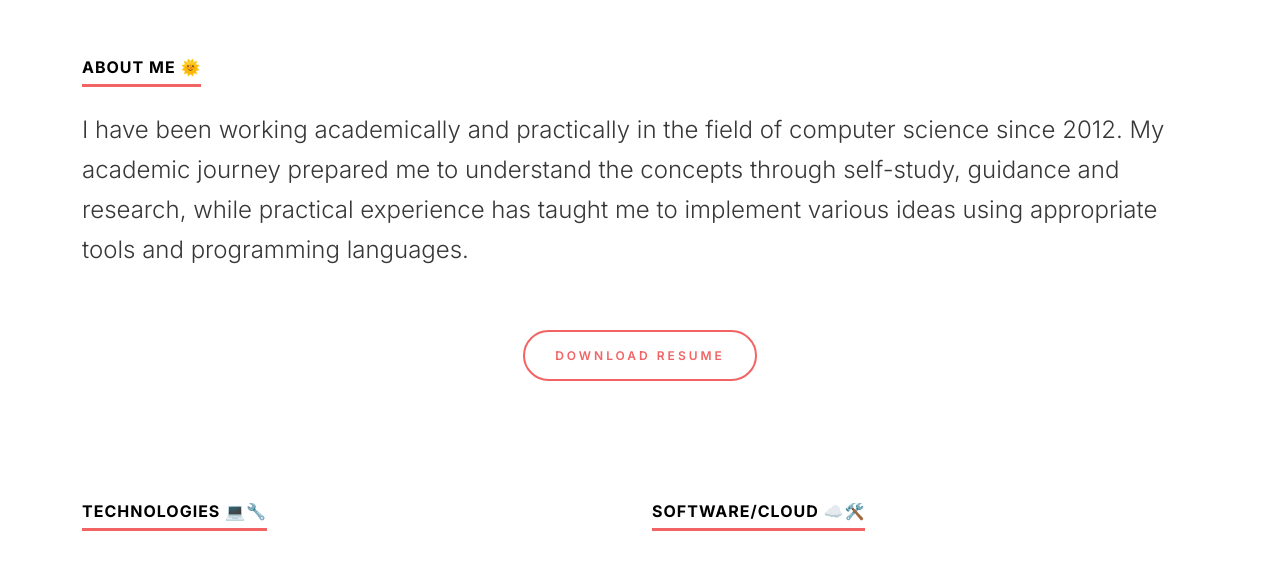
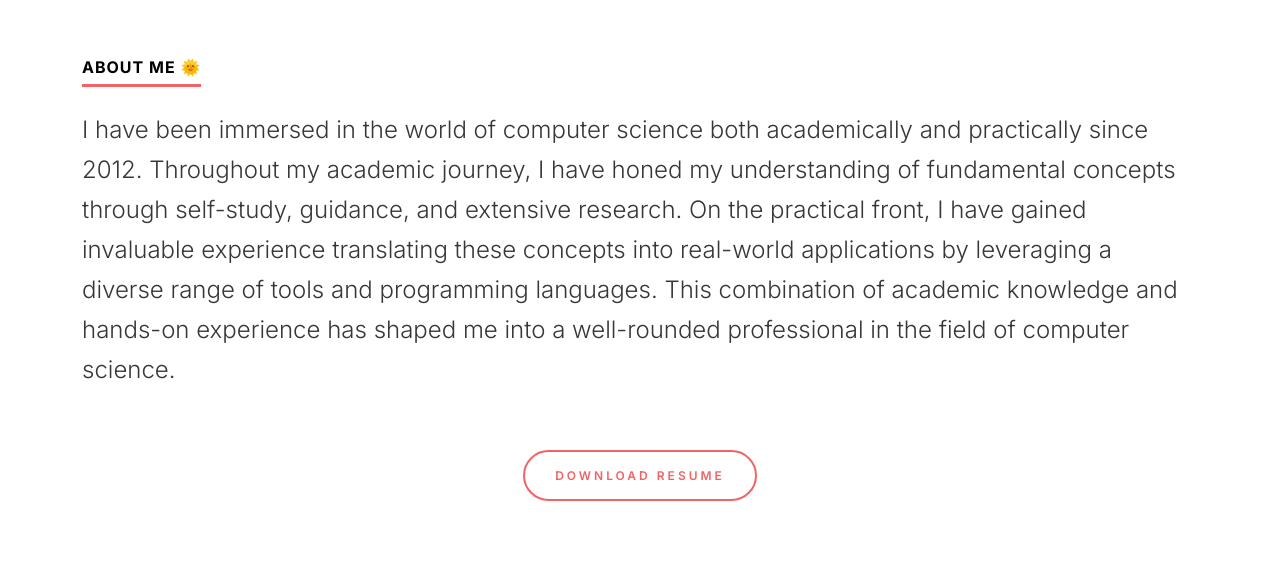
Before and after one commit to vishvapalsinh/Profile, a plain HTML site: page index.html in a window 1280 px wide. Shown: the part 711-1273 px from the top of the page. Drawn offline with nearby package versions, Linux system fonts and the light colour scheme.

Commit message:
Updating about me section

```diff
--- a/index.html
+++ b/index.html
@@ -87,7 +87,9 @@
       <div class="container">
         <section>
             <h2 class="ds-heading">About Me 🌞</h2>
-            <p>I have been working academically and practically in the field of computer science since 2012. My academic journey prepared me to understand the concepts through self-study, guidance and research, while practical experience has taught me to implement various ideas using appropriate tools and programming languages.</p>
+            <p>
+              I have been immersed in the world of computer science both academically and practically since 2012. Throughout my academic journey, I have honed my understanding of fundamental concepts through self-study, guidance, and extensive research.
+              On the practical front, I have gained invaluable experience translating these concepts into real-world applications by leveraging a diverse range of tools and programming languages. This combination of academic knowledge and hands-on experience has shaped me into a well-rounded professional in the field of computer science.</p>
             <div class="ds-button-sec text-center">
                 <a href="resume.pdf" target="_blank" class="ds-button">Download Resume</a>
             </div>
@@ -267,7 +269,8 @@
                   <div class="col-12 col-sm-12 col-md-7 col-lg-7 col-xl-7 col-xxl-7">
                       <section>
                           <h3 class="ds-work-tilte">Tripy mobile app</h3>
-                          <p>Lorem ipsum dolor sit amet, consectetur adipiscing elit. Duis quis sem maximus, ornare metus ut, congue enim. Sed fermentum nulla tellus, quis efficitur mauris tristique efficitur. Aliquam rhoncus sem sed ullamcorper venenatis. Aenean malesuada eu orci non sodales. </p>
+                          <p>Lorem ipsum dolor sit amet, consectetur adipiscing elit. Duis quis sem maximus, ornare metus ut, congue enim.
+                            Sed fermentum nulla tellus, quis efficitur mauris tristique efficitur. Aliquam rhoncus sem sed ullamcorper venenatis. Aenean malesuada eu orci non sodales. </p>
                           <a href="works-setails.html" class="ds-button">Details</a>
                       </section>
                   </div>
@@ -281,7 +284,8 @@
                   <div class="col-12 col-sm-12 col-md-7 col-lg-7 col-xl-7 col-xxl-7">
                       <section>
                           <h3 class="ds-work-tilte">Hello mobile app</h3>
-                          <p>Lorem ipsum dolor sit amet, consectetur adipiscing elit. Duis quis sem maximus, ornare metus ut, congue enim. Sed fermentum nulla tellus, quis efficitur mauris tristique efficitur. Aliquam rhoncus sem sed ullamcorper venenatis. Aenean malesuada eu orci non sodales. </p>
+                          <p>Lorem ipsum dolor sit amet, consectetur adipiscing elit. Duis quis sem maximus, ornare metus ut, congue enim.
+                            Sed fermentum nulla tellus, quis efficitur mauris tristique efficitur. Aliquam rhoncus sem sed ullamcorper venenatis. Aenean malesuada eu orci non sodales. </p>
                           <a href="works-setails.html" class="ds-button">Details</a>
                       </section>
                   </div>
@@ -295,7 +299,8 @@
                   <div class="col-12 col-sm-12 col-md-7 col-lg-7 col-xl-7 col-xxl-7">
                       <section>
                           <h3 class="ds-work-tilte">Cute cookies app</h3>
-                          <p>Lorem ipsum dolor sit amet, consectetur adipiscing elit. Duis quis sem maximus, ornare metus ut, congue enim. Sed fermentum nulla tellus, quis efficitur mauris tristique efficitur. Aliquam rhoncus sem sed ullamcorper venenatis. Aenean malesuada eu orci non sodales. </p>
+                          <p>Lorem ipsum dolor sit amet, consectetur adipiscing elit. Duis quis sem maximus, ornare metus ut, congue enim.
+                            Sed fermentum nulla tellus, quis efficitur mauris tristique efficitur. Aliquam rhoncus sem sed ullamcorper venenatis. Aenean malesuada eu orci non sodales. </p>
                           <a href="works-setails.html" class="ds-button">Details</a>
                       </section>
                   </div>
@@ -316,7 +321,7 @@
           <span>Stay in touch</span>
           <h4>Ready to talk?</h4>
           <p>Feel free to contact</p>
-          <a href="mailto:test@test.com" class="ds-button">Lets Talk</a>
+          <a href="mailto:pvishvapalsinh@gmail.com" class="ds-button">Lets Talk</a>
         </section>
         <!-- <span class="ds-copyright">© 2022 All rights reserved. Free minimal bootstrap template by <a href="https://designstub.com/" target="_blank">Designstub</a>.</span> -->
      </div>
```
